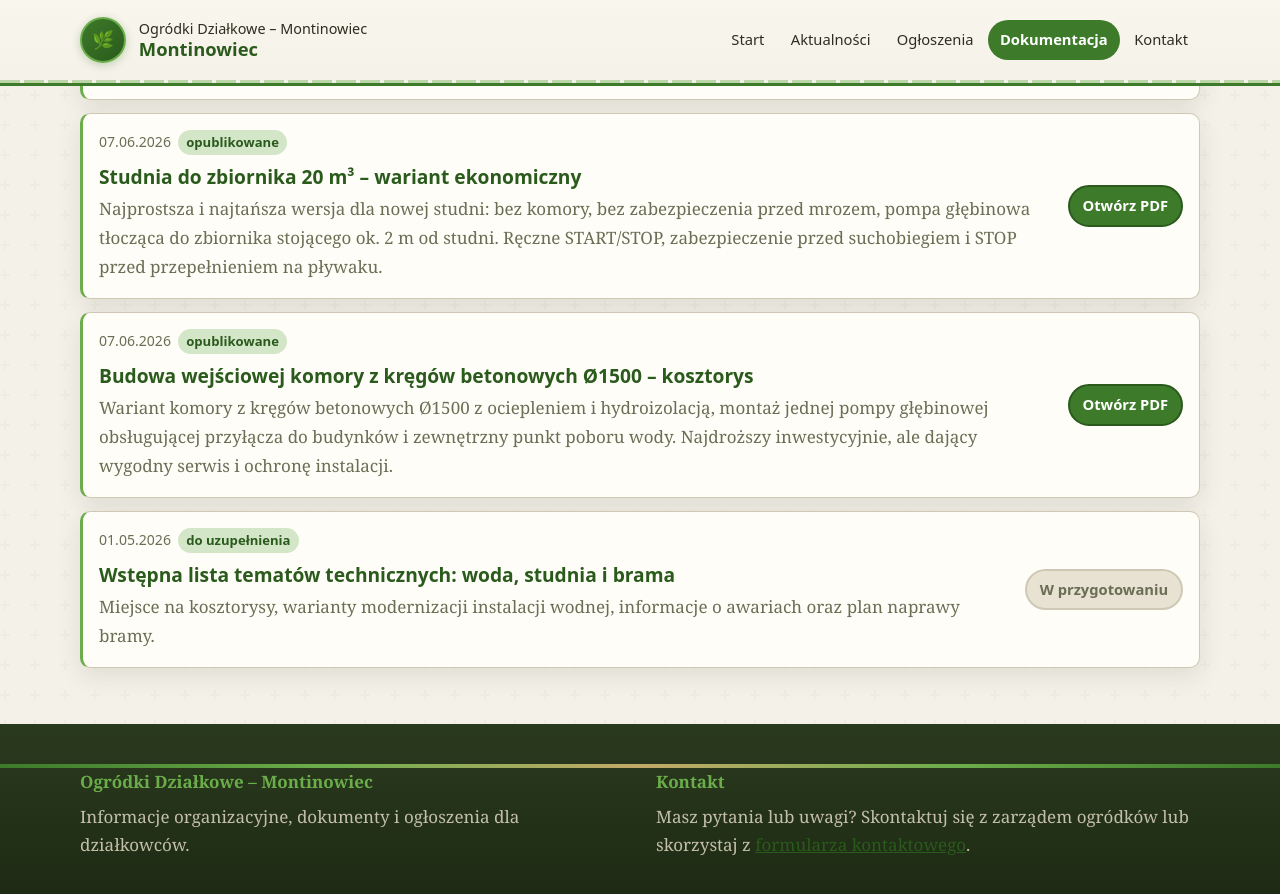
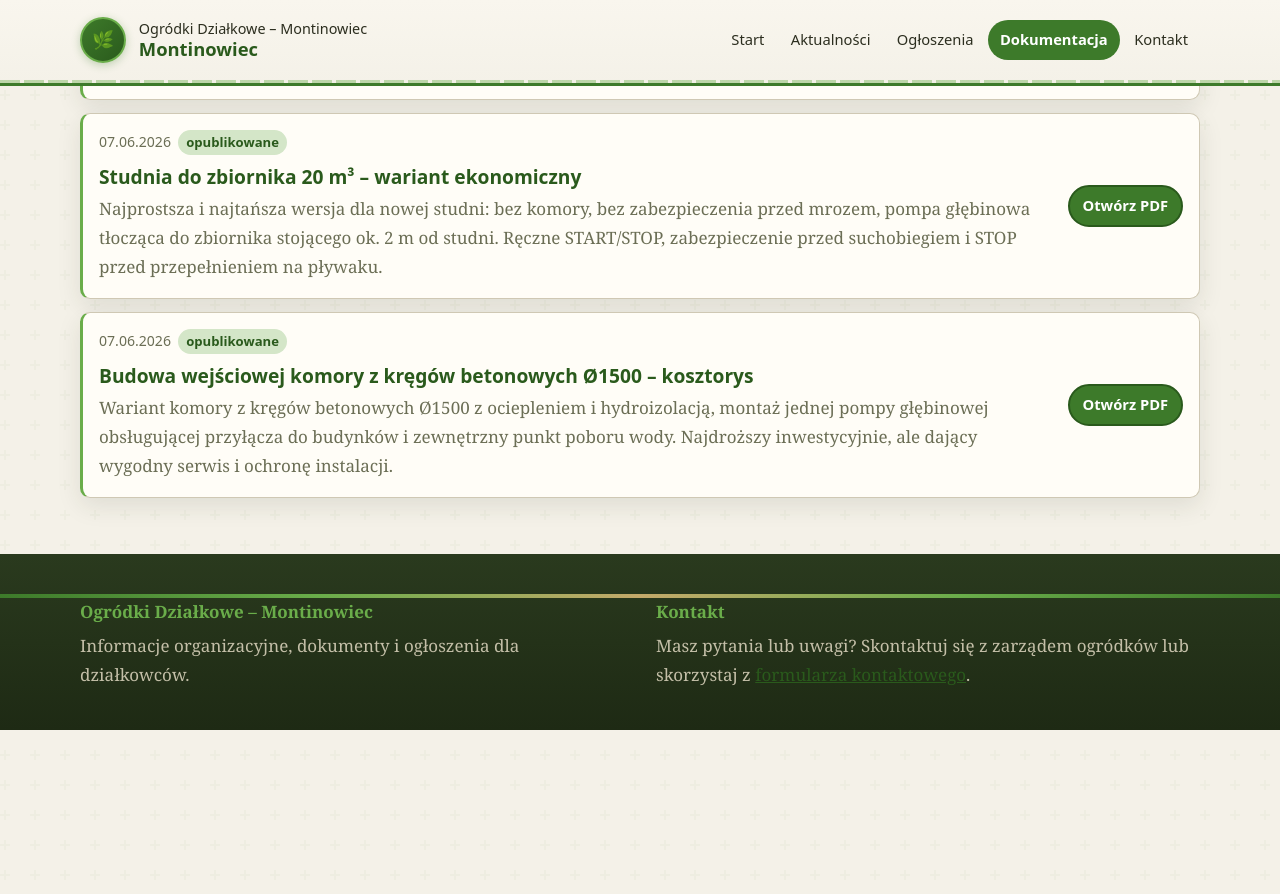
Before and after one commit to brxie/montin-page, a Jekyll site: the page built from dokumentacja.md, in a window 1280 px wide and 900 px high, scrolled down 1798 px. Shown: the top 894 px of the window. Built offline with Jekyll 4.4.1, drawn with Linux system fonts in a browser that asks for light colours; after the commit the page ends 2528 px from its top, so only the background shows below that.

Commit message:
remove placeholder: Wstępna lista tematów technicznych

```diff
--- a/_data/documents.yml
+++ b/_data/documents.yml
@@ -59,9 +59,3 @@
   status: "opublikowane"
   file: "/documents/projekt_modernizacja_dolnej_studni_pompa_glebinowa_ekonomiczny.pdf"
   description: "Rekomendacja zastąpienia pompy powierzchniowej pompą głębinową 4″ 400 V tłoczącą wodę ze studni do zbiornika 20 m³. Eliminacja problemów z zalewaniem, zapowietrzaniem i pracą na ssaniu z ok. 25 m."
-
-- title: "Wstępna lista tematów technicznych: woda, studnia i brama"
-  category: "Informacje techniczne"
-  date: 2026-05-01
-  status: "do uzupełnienia"
-  description: "Miejsce na kosztorysy, warianty modernizacji instalacji wodnej, informacje o awariach oraz plan naprawy bramy."
```
